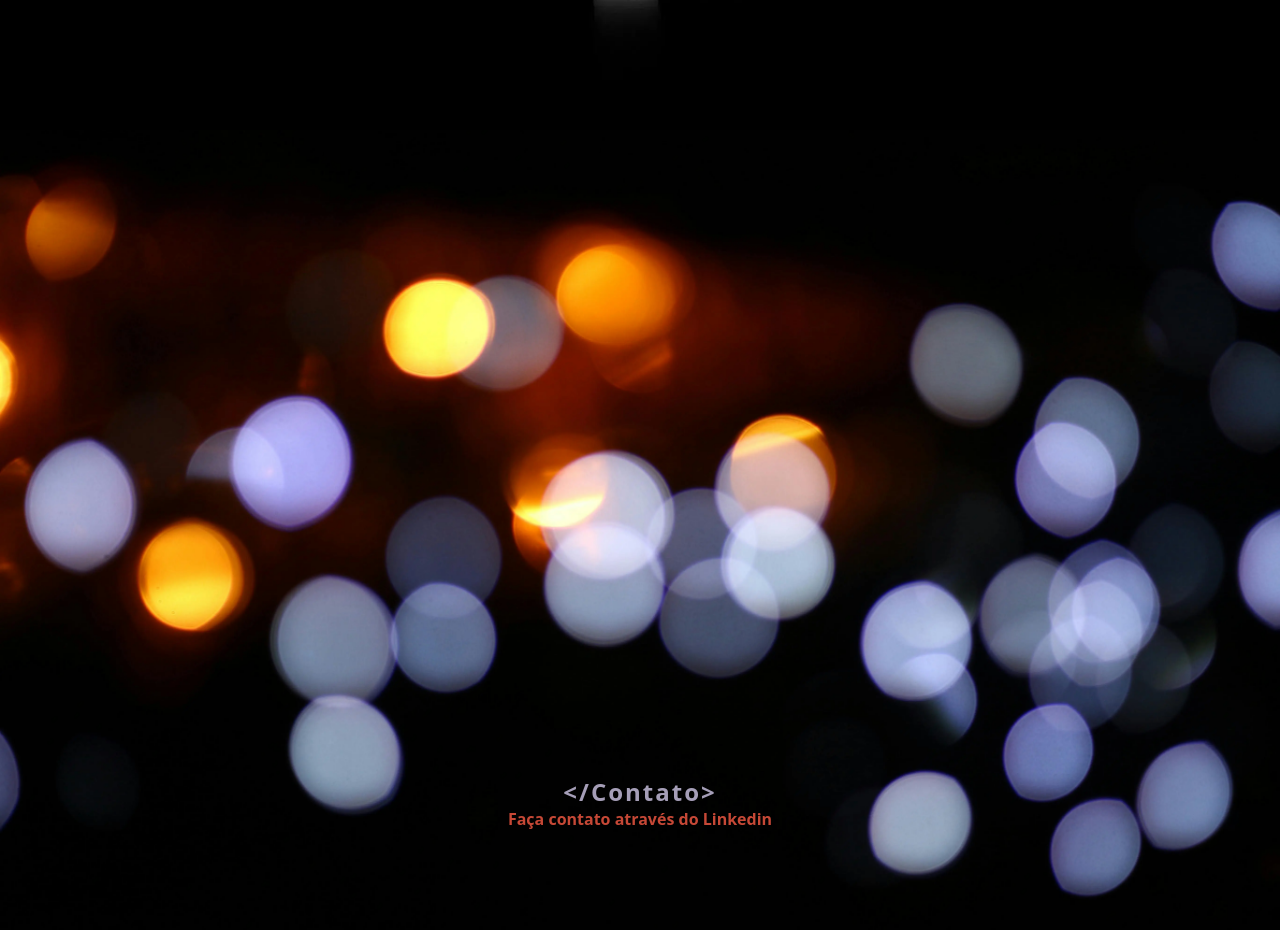
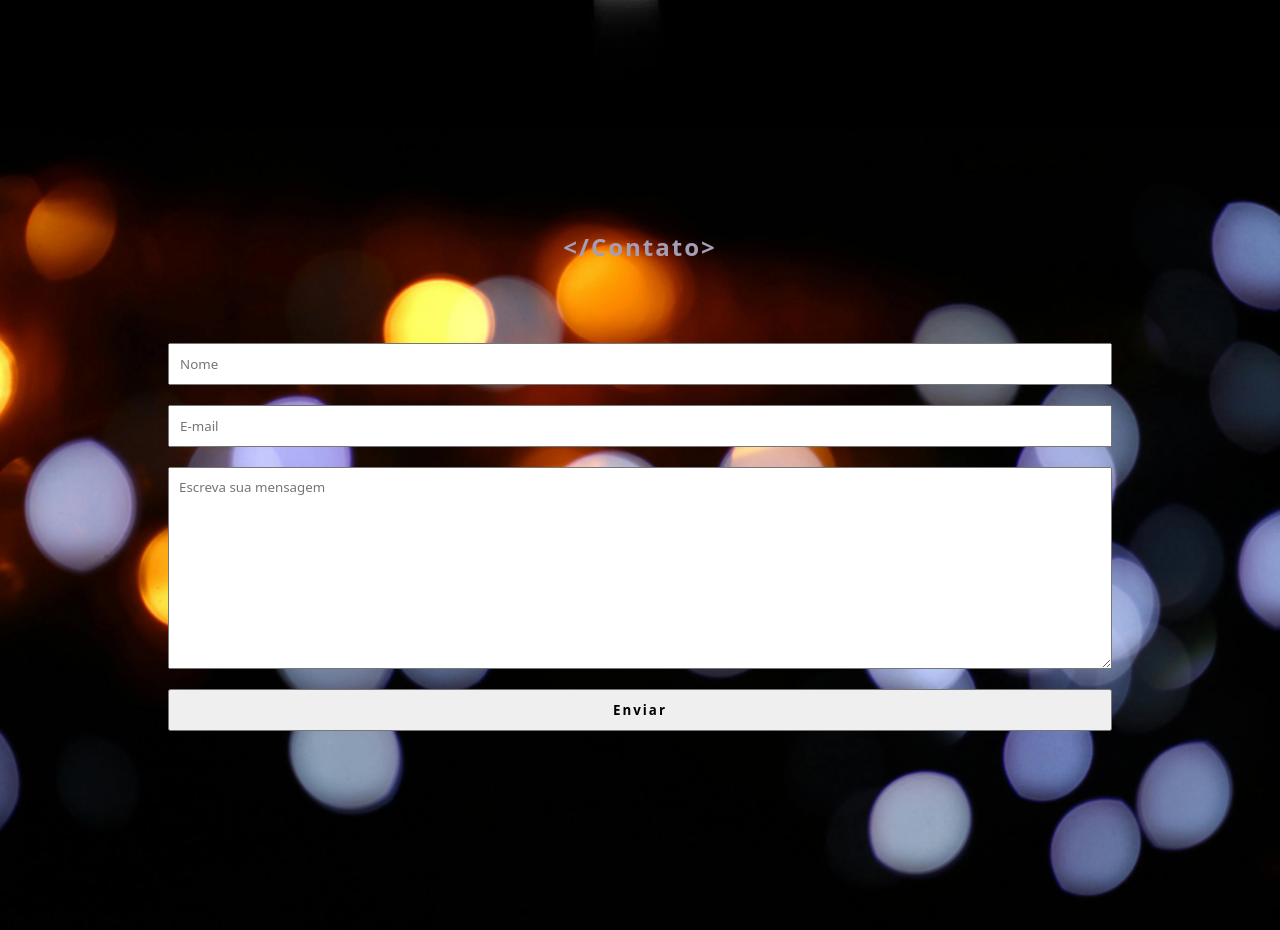
Before and after one commit to Viniciusy62/viniciusPortfolioUninter, a plain HTML site: page index.html in a window 1280 px wide. Shown: the part 3168-4098 px from the top of the page. Drawn offline with Linux system fonts and the light colour scheme; a script that the page names is missing.

Commit message:
Add form

```diff
--- a/index.html
+++ b/index.html
@@ -109,7 +109,13 @@
 
   <section class="contato">
     <h2 id="contato" class="title">&lt;&sol;Contato&gt;</h2>
-    <a href="https://www.linkedin.com/in/viniciusy62/" class="links" target="_blank">Faça contato através do Linkedin</a>
+
+    <form action="">
+      <input type="text" name="" id="" placeholder="Nome">
+      <input type="email" name="" id="" placeholder="E-mail">
+      <textarea name="" id="" cols="30" rows="10" placeholder="Escreva sua mensagem"></textarea>
+      <input type="submit" value="Enviar">
+    </form>
   </section>
   <script src="./script.js"></script>
 </body>
--- a/style.css
+++ b/style.css
@@ -20,6 +20,12 @@ html {
 body {
   background-color: var(--background-color);
   font-size: 1.6rem;
+}
+
+body,
+input,
+textarea,
+button {
   font-family: system-ui, -apple-system, BlinkMacSystemFont, "Segoe UI", Roboto,
     Oxygen, Ubuntu, Cantarell, "Open Sans", "Helvetica Neue", sans-serif;
 }
@@ -33,7 +39,8 @@ body {
 
 nav,
 .sobre,
-.formacao {
+.formacao,
+form {
   margin: 0 auto;
   max-width: 1024px;
 }
@@ -128,17 +135,38 @@ header {
 }
 
 .contato {
-  padding-bottom: 10rem;
+  padding: 10rem 0;
   background-image: url("./images/pexels-pixabay-255464.webp");
 
+  width: 100%;
   height: 100vh;
 
   display: flex;
   flex-direction: column;
-  place-content: end;
+
   align-items: center;
 }
 
+form {
+  margin-top: 4rem;
+  padding: 4rem;
+  width: 100%;
+
+  display: flex;
+  flex-direction: column;
+  gap: 2rem;
+
+  input,
+  textarea {
+    padding: 1rem;
+    width: 100%;
+  }
+
+  input[type="submit"] {
+    font-weight: bold;
+    letter-spacing: 0.2rem;
+  }
+}
 .parallax-1 {
   margin-top: 5rem;
   padding: 0;
```
